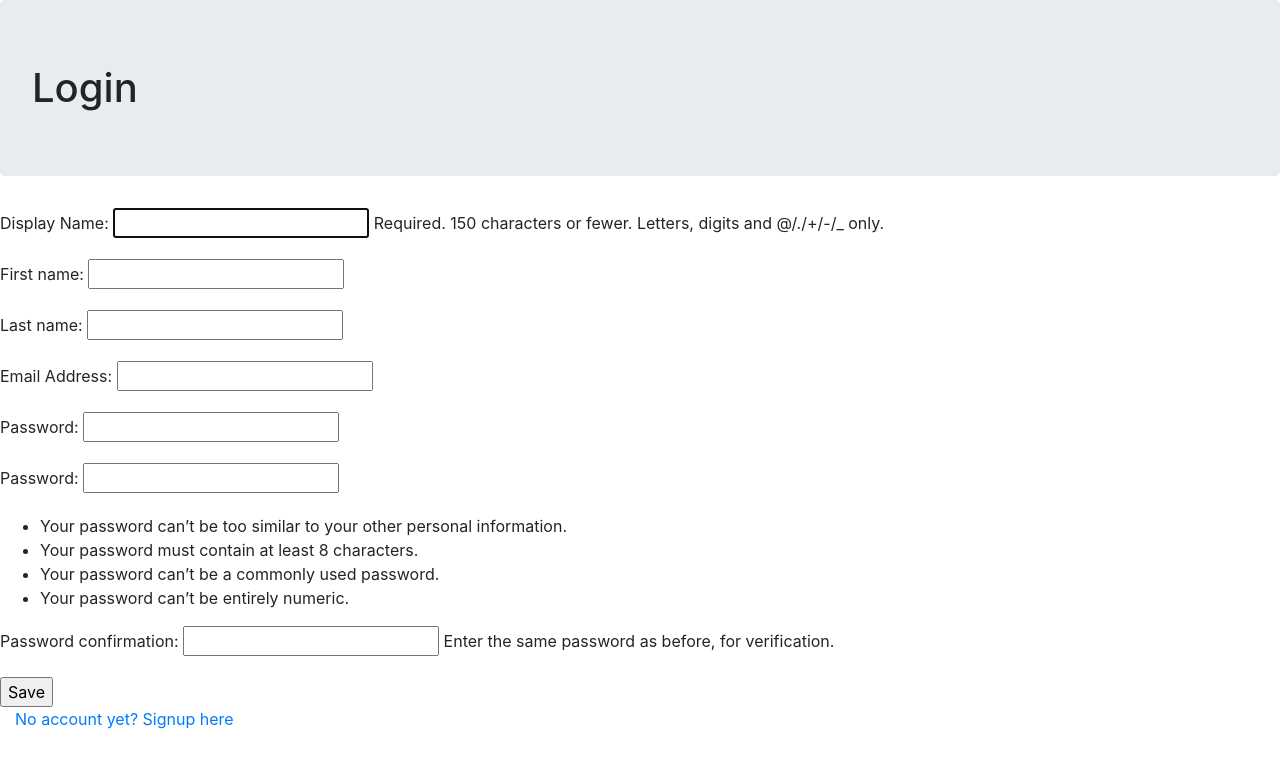
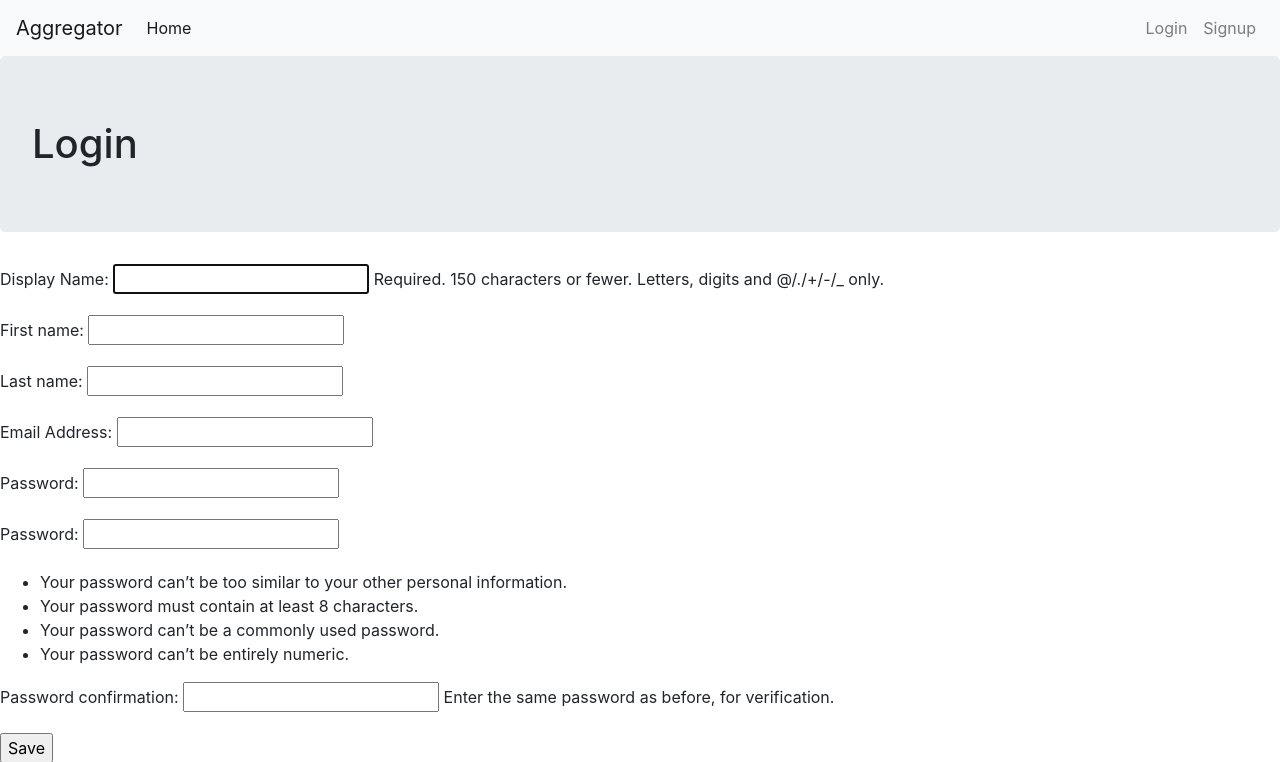
Before and after one commit to smflanag/Aggregator, a Django app: template templates/login.html in a window 1280 px wide. Shown: the top 762 px of the page. Run offline with Django 3.2, Linux system fonts and the light colour scheme; the template is opened without the code that fills it: values that come from a table or form of the project are taken from there, others are empty; some libraries are stand-ins or nearby versions.

Commit message:
Navbar login links to correct template

```diff
--- a/Aggregator/settings.py
+++ b/Aggregator/settings.py
@@ -13,6 +13,8 @@ https://docs.djangoproject.com/en/2.0/ref/settings/
 import os
 
 # Build paths inside the project like this: os.path.join(BASE_DIR, ...)
+from os.path import join
+
 BASE_DIR = os.path.dirname(os.path.dirname(os.path.abspath(__file__)))
 TEMPLATES_DIR = os.path.join(BASE_DIR, 'templates')
 
--- a/Aggregator/urls.py
+++ b/Aggregator/urls.py
@@ -26,5 +26,5 @@ urlpatterns = [
     url(r'^users_only/$',views.LoggedInView.as_view(),name='users_only'),
     url(r'^login/$', auth_views.login, {'template_name': 'login.html'}, name='login'),
     url(r'^signup/$',views.SignUp,name='signup'),
-    url(r'^accounts/', include('django.contrib.auth.urls'))
+    url(r'^accounts/$', include('django.contrib.auth.urls'))
 ]
--- a/templates/home.html
+++ b/templates/home.html
@@ -8,9 +8,33 @@
 
 </head>
 <body>
+<nav class="navbar navbar-expand-lg navbar-light bg-light">
+  <a class="navbar-brand" href="#">Aggregator</a>
+  <button class="navbar-toggler" type="button" data-toggle="collapse" data-target="#navbarSupportedContent" aria-controls="navbarSupportedContent" aria-expanded="false" aria-label="Toggle navigation">
+    <span class="navbar-toggler-icon"></span>
+  </button>
+
+  <div class="collapse navbar-collapse" id="navbarSupportedContent">
+    <ul class="navbar-nav mr-auto">
+      <li class="nav-item active">
+        <a class="nav-link" href="{% url 'home' %}">Home <span class="sr-only">(current)</span></a>
+      </li>
+    </ul>
+    <ul class="navbar-nav">
+      <li class="nav-item">
+        <a class="nav-link" href="{% url 'login' %}">Login</a>
+      </li>
+        <li>
+            <a class="nav-link" href="{% url 'signup' %}">Signup</a>
+        </li>
+    </ul>
+  </div>
+</nav>
+
+
 {% block content %}
 
-<h1 class="container jumbotron"> Welcome to the Aggregator HomePage</h1>
+<div class="container jumbotron"><h1> Welcome to the Aggregator HomePage</h1></div>
 
 <div style="text-align:center"><h6 class="container"> Pls hold tight while we build some things</h6>
 <img src="https://ctl.s6img.com/society6/img/OMiOwHz9Ep-NRFrPLuwEGDFKzQs/w_550/prints/~artwork/s6-original-art-uploads/society6/uploads/misc/5a38e03eb0024f11a09b4e3a9dab640a/~~/hang-in-there-baby-prints.jpg"></div>
```
Also changed, not shown: templates/profile.html (added, +12 -0 lines), db.sqlite3.
